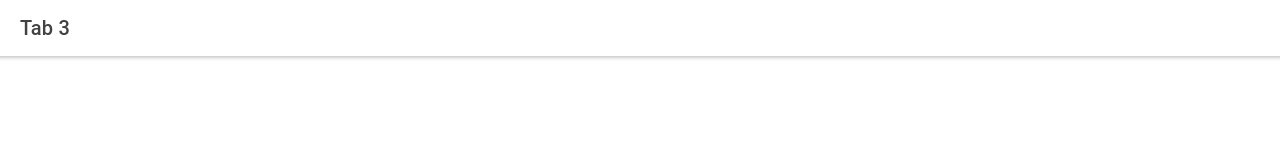
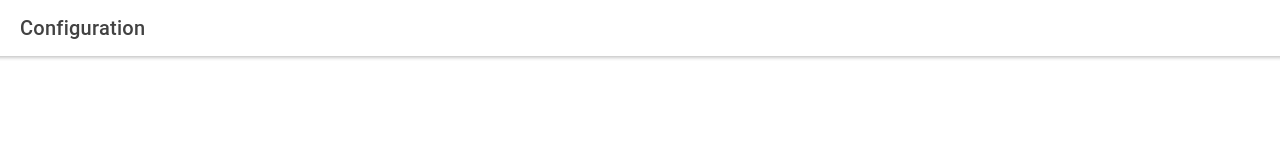
Before and after one commit to vbarcellos/tindev, a React (Create React App) app: page /tab3 in a window 1280 px wide. Shown: the top 160 px of the page. Built offline with nearby package versions, Linux system fonts and the light colour scheme.

Commit message:
Folder re-organization

```diff
--- a/src/App.tsx
+++ b/src/App.tsx
@@ -9,9 +9,9 @@ import {
 } from "@ionic/react";
 import { IonReactRouter } from "@ionic/react-router";
 import { chatbubbles, heart, person } from "ionicons/icons";
-import Tab1 from "./pages/Tab1";
-import Tab2 from "./pages/Tab2";
-import Tab3 from "./pages/Tab3";
+import Tab1 from "./pages/Discover/Tab1";
+import Tab2 from "./pages/Chats/Tab2";
+import Tab3 from "./pages/Configuration/Tab3";
 
 /* Core CSS required for Ionic components to work properly */
 import "@ionic/react/css/core.css";
--- a/src/pages/Tab2.tsx
+++ b/src/pages/Chats/Tab2.tsx
@@ -1,13 +1,19 @@
-import { IonContent, IonHeader, IonPage, IonTitle, IonToolbar } from '@ionic/react';
-import ExploreContainer from '../components/ExploreContainer';
-import './Tab2.css';
+import {
+  IonContent,
+  IonHeader,
+  IonPage,
+  IonTitle,
+  IonToolbar,
+} from "@ionic/react";
+import ExploreContainer from "../../components/ExploreContainer";
+import "./Tab2.css";
 
 const Tab2: React.FC = () => {
   return (
     <IonPage>
       <IonHeader>
         <IonToolbar>
-          <IonTitle>Tab 2</IonTitle>
+          <IonTitle>Conversation</IonTitle>
         </IonToolbar>
       </IonHeader>
       <IonContent fullscreen>
--- a/src/pages/Tab3.tsx
+++ b/src/pages/Configuration/Tab3.tsx
@@ -1,13 +1,19 @@
-import { IonContent, IonHeader, IonPage, IonTitle, IonToolbar } from '@ionic/react';
-import ExploreContainer from '../components/ExploreContainer';
-import './Tab3.css';
+import {
+  IonContent,
+  IonHeader,
+  IonPage,
+  IonTitle,
+  IonToolbar,
+} from "@ionic/react";
+import ExploreContainer from "../../components/ExploreContainer";
+import "./Tab3.css";
 
 const Tab3: React.FC = () => {
   return (
     <IonPage>
       <IonHeader>
         <IonToolbar>
-          <IonTitle>Tab 3</IonTitle>
+          <IonTitle>Configuration</IonTitle>
         </IonToolbar>
       </IonHeader>
       <IonContent fullscreen>
--- a/src/pages/Tab1.tsx
+++ b/src/pages/Discover/Tab1.tsx
@@ -5,7 +5,7 @@ import {
   IonTitle,
   IonToolbar,
 } from "@ionic/react";
-import ExploreContainer from "../components/ExploreContainer";
+import ExploreContainer from "../../components/ExploreContainer";
 
 import "./Tab1.css";
 
@@ -14,7 +14,7 @@ const Tab1: React.FC = () => {
     <IonPage>
       <IonHeader>
         <IonToolbar>
-          <IonTitle>Tab 1 - Teste</IonTitle>
+          <IonTitle>Discover</IonTitle>
         </IonToolbar>
       </IonHeader>
       <IonContent fullscreen>
--- a/src/theme/variables.css
+++ b/src/theme/variables.css
@@ -74,6 +74,8 @@ http://ionicframework.com/docs/theming/ */
   --ion-color-light-contrast-rgb: 0, 0, 0;
   --ion-color-light-shade: #d7d8da;
   --ion-color-light-tint: #f5f6f9;
+
+  --background-color: ghostwhite;
 }
 
 @media (prefers-color-scheme: dark) {
@@ -91,58 +93,58 @@ http://ionicframework.com/docs/theming/ */
     --ion-color-primary-tint: #ff5b71;
 
     --ion-color-secondary: #50c8ff;
-    --ion-color-secondary-rgb: 80,200,255;
+    --ion-color-secondary-rgb: 80, 200, 255;
     --ion-color-secondary-contrast: #ffffff;
-    --ion-color-secondary-contrast-rgb: 255,255,255;
+    --ion-color-secondary-contrast-rgb: 255, 255, 255;
     --ion-color-secondary-shade: #46b0e0;
     --ion-color-secondary-tint: #62ceff;
 
     --ion-color-tertiary: #6a64ff;
-    --ion-color-tertiary-rgb: 106,100,255;
+    --ion-color-tertiary-rgb: 106, 100, 255;
     --ion-color-tertiary-contrast: #ffffff;
-    --ion-color-tertiary-contrast-rgb: 255,255,255;
+    --ion-color-tertiary-contrast-rgb: 255, 255, 255;
     --ion-color-tertiary-shade: #5d58e0;
     --ion-color-tertiary-tint: #7974ff;
 
     --ion-color-success: #2fdf75;
-    --ion-color-success-rgb: 47,223,117;
+    --ion-color-success-rgb: 47, 223, 117;
     --ion-color-success-contrast: #000000;
-    --ion-color-success-contrast-rgb: 0,0,0;
+    --ion-color-success-contrast-rgb: 0, 0, 0;
     --ion-color-success-shade: #29c467;
     --ion-color-success-tint: #44e283;
 
     --ion-color-warning: #ffd534;
-    --ion-color-warning-rgb: 255,213,52;
+    --ion-color-warning-rgb: 255, 213, 52;
     --ion-color-warning-contrast: #000000;
-    --ion-color-warning-contrast-rgb: 0,0,0;
+    --ion-color-warning-contrast-rgb: 0, 0, 0;
     --ion-color-warning-shade: #e0bb2e;
     --ion-color-warning-tint: #ffd948;
 
     --ion-color-danger: #ff4961;
-    --ion-color-danger-rgb: 255,73,97;
+    --ion-color-danger-rgb: 255, 73, 97;
     --ion-color-danger-contrast: #ffffff;
-    --ion-color-danger-contrast-rgb: 255,255,255;
+    --ion-color-danger-contrast-rgb: 255, 255, 255;
     --ion-color-danger-shade: #e04055;
     --ion-color-danger-tint: #ff5b71;
 
     --ion-color-dark: #f4f5f8;
-    --ion-color-dark-rgb: 244,245,248;
+    --ion-color-dark-rgb: 244, 245, 248;
     --ion-color-dark-contrast: #000000;
-    --ion-color-dark-contrast-rgb: 0,0,0;
+    --ion-color-dark-contrast-rgb: 0, 0, 0;
     --ion-color-dark-shade: #d7d8da;
     --ion-color-dark-tint: #f5f6f9;
 
     --ion-color-medium: #989aa2;
-    --ion-color-medium-rgb: 152,154,162;
+    --ion-color-medium-rgb: 152, 154, 162;
     --ion-color-medium-contrast: #000000;
-    --ion-color-medium-contrast-rgb: 0,0,0;
+    --ion-color-medium-contrast-rgb: 0, 0, 0;
     --ion-color-medium-shade: #86888f;
     --ion-color-medium-tint: #a2a4ab;
 
     --ion-color-light: #222428;
-    --ion-color-light-rgb: 34,36,40;
+    --ion-color-light-rgb: 34, 36, 40;
     --ion-color-light-contrast: #ffffff;
-    --ion-color-light-contrast-rgb: 255,255,255;
+    --ion-color-light-contrast-rgb: 255, 255, 255;
     --ion-color-light-shade: #1e2023;
     --ion-color-light-tint: #383a3e;
   }
@@ -154,10 +156,10 @@ http://ionicframework.com/docs/theming/ */
 
   .ios body {
     --ion-background-color: #000000;
-    --ion-background-color-rgb: 0,0,0;
+    --ion-background-color-rgb: 0, 0, 0;
 
     --ion-text-color: #ffffff;
-    --ion-text-color-rgb: 255,255,255;
+    --ion-text-color-rgb: 255, 255, 255;
 
     --ion-color-step-50: #0d0d0d;
     --ion-color-step-100: #1a1a1a;
@@ -190,7 +192,6 @@ http://ionicframework.com/docs/theming/ */
     --ion-toolbar-border-color: var(--ion-color-step-250);
   }
 
-
   /*
    * Material Design Dark Theme
    * -------------------------------------------
@@ -198,10 +199,10 @@ http://ionicframework.com/docs/theming/ */
 
   .md body {
     --ion-background-color: #121212;
-    --ion-background-color-rgb: 18,18,18;
+    --ion-background-color-rgb: 18, 18, 18;
 
     --ion-text-color: #ffffff;
-    --ion-text-color-rgb: 255,255,255;
+    --ion-text-color-rgb: 255, 255, 255;
 
     --ion-border-color: #222222;
 
```
Also changed, not shown: src/pages/Chats/Tab2.css (added), src/pages/Configuration/Tab3.css (added), src/pages/Discover/Tab1.css (added).
